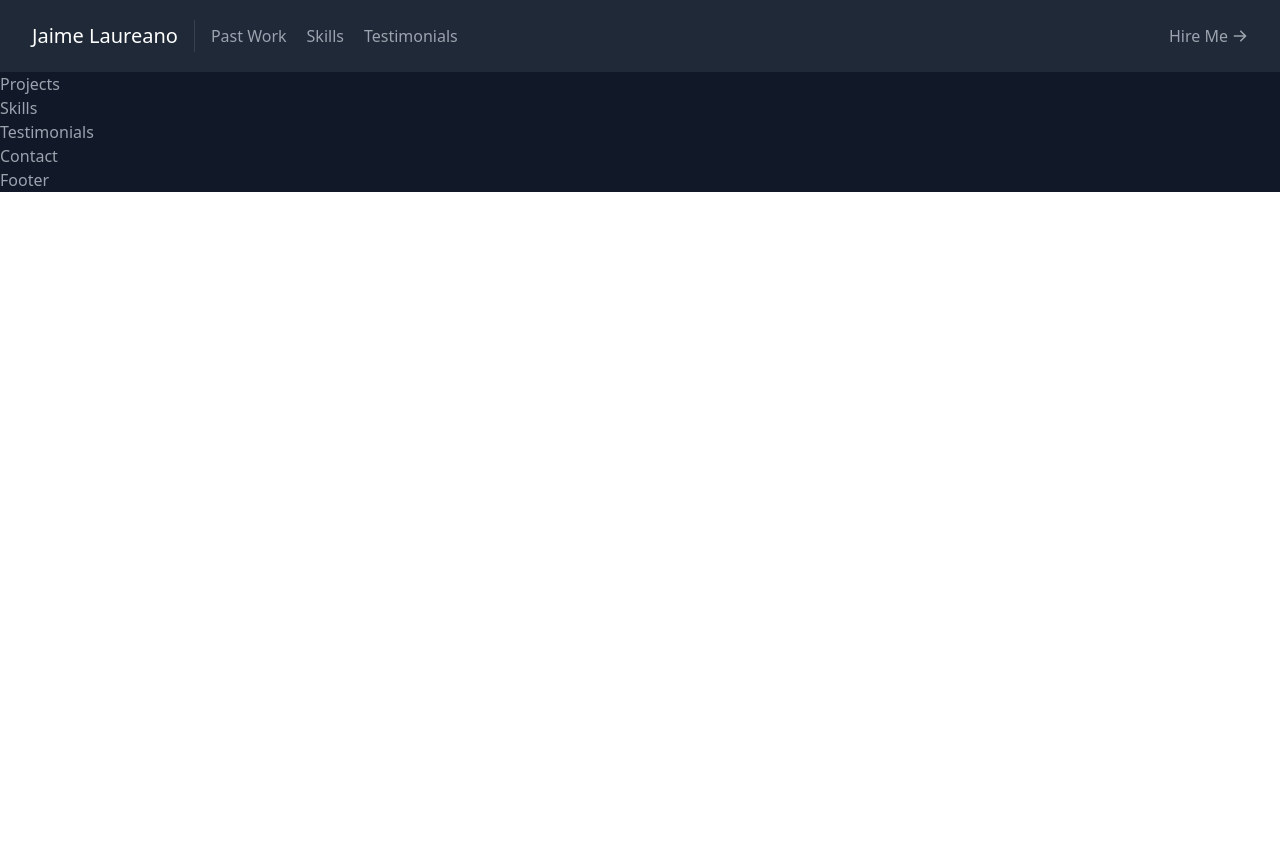
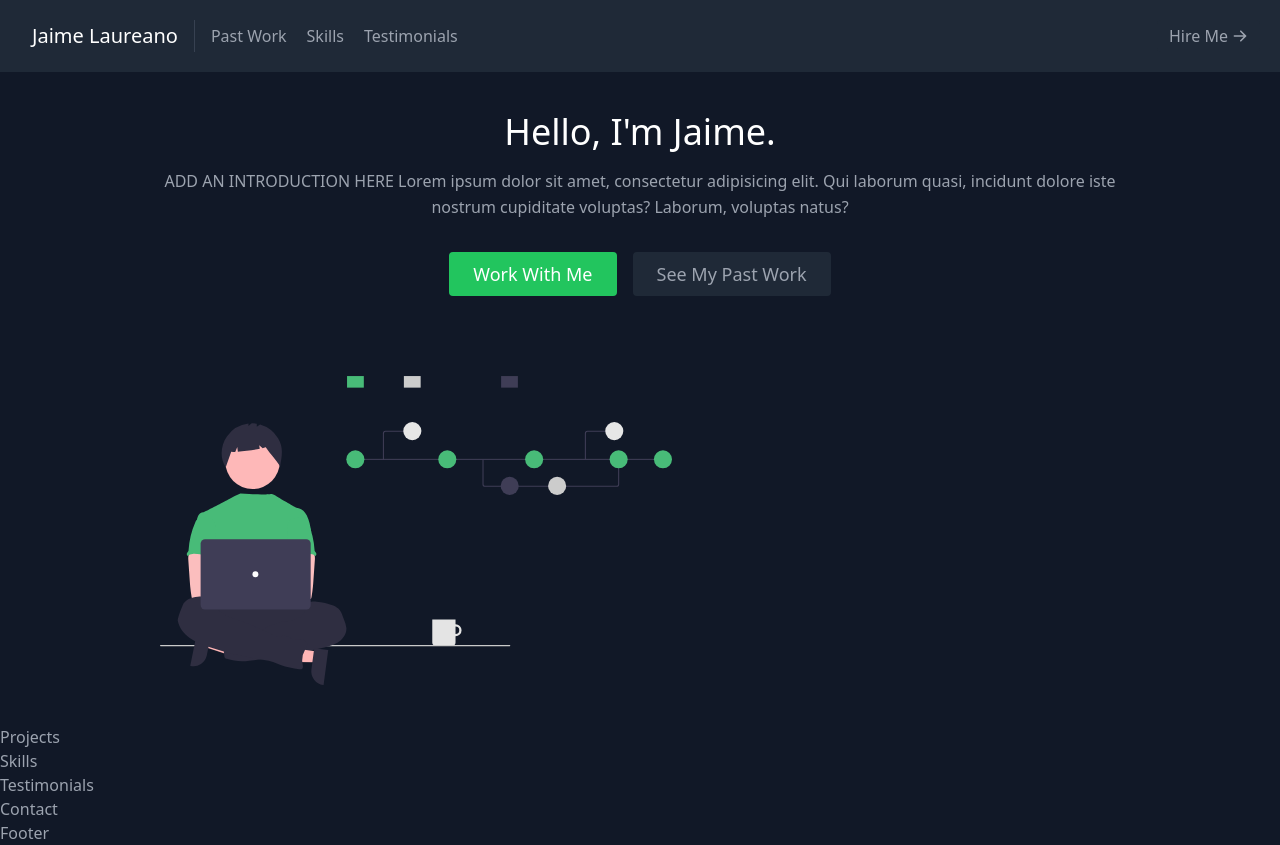
Before and after one commit to Jaime-Laureano/portfolio, a React (Create React App) app: page / in a window 1280 px wide. Before the commit the page ends 800 px from the top, so only its background shows below. Built offline with nearby package versions, Linux system fonts and the light colour scheme.

Commit message:
Worked on About component

```diff
--- a/src/components/About.js
+++ b/src/components/About.js
@@ -3,7 +3,40 @@ import React from "react";
 function About() {
   return (
     <section id="about">
-      <div></div>
+      <div className="container px-5 py-10 mx-auto text-center lg:px-40">
+        <div className="flex flex-col w-full mb-20">
+          <h1 className="title-font sm:text-4xl text-3xl mb-4 font-medium text-white">
+            Hello, I'm Jaime.
+            <br className="hidden lg:inline-block" />
+          </h1>
+          <p className="mb-8 leading-relaxed">
+            ADD AN INTRODUCTION HERE Lorem ipsum dolor sit amet, consectetur
+            adipisicing elit. Qui laborum quasi, incidunt dolore iste nostrum
+            cupiditate voluptas? Laborum, voluptas natus?
+          </p>
+          <div className="flex justify-center">
+            <a
+              href="#contact"
+              className="inline-flex text-white bg-green-500 border-0 py-2 px-6 focus:outline-none hover:bg-green-600 rounded text-lg"
+            >
+              Work With Me
+            </a>
+            <a
+              href="#projects"
+              className="ml-4 inline-flex text-gray-400 bg-gray-800 border-0 py-2 px-6 focus:outline-none hover:bg-gray-700 hover:text-white rounded text-lg"
+            >
+              See My Past Work
+            </a>
+          </div>
+        </div>
+        <div className="lg:max-w-lg lg:w-full md:w-1/2 w-5/6">
+          <img
+            className="object-cover object-center rounded"
+            alt="hero"
+            src="./coding.svg"
+          />
+        </div>
+      </div>
     </section>
   );
 }
```
Also changed, not shown: public/coding.svg (added).
